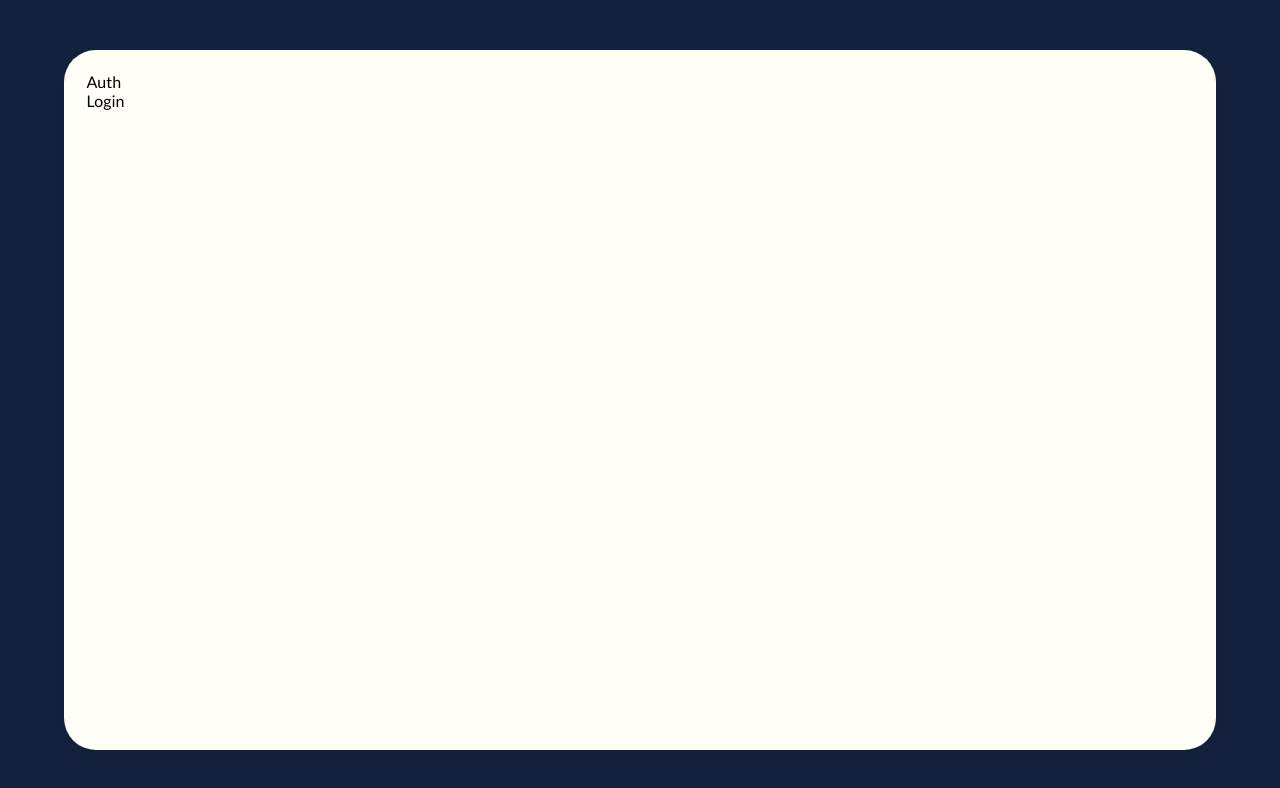
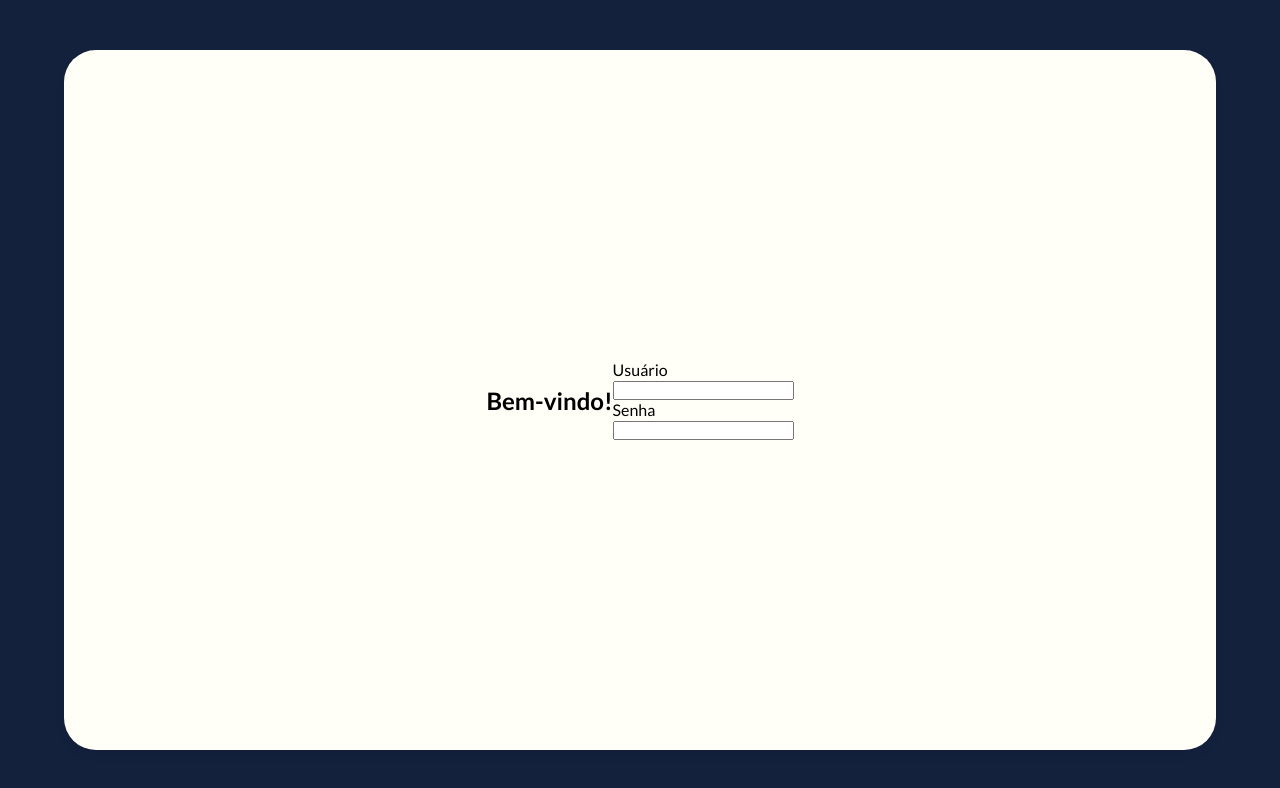
Before and after one commit to whoiscaio/software-management-fe, a React (Vite) app: page /login in a window 1280 px wide. Shown: the top 788 px of the page. Built offline with nearby package versions, Linux system fonts and the light colour scheme.

Commit message:
feat: auth page structure added

```diff
--- /dev/null
+++ b/src/pages/auth/components/Field.tsx
@@ -0,0 +1,22 @@
+import { ChangeEvent } from 'react';
+import { FieldContainer } from '../styles';
+
+type FieldProps = {
+  label: string,
+  value: string,
+  type?: string,
+  setValue: (value: string) => void;
+};
+
+export default function Field({ label, value, type, setValue }: FieldProps) {
+  function handleChangeValue(e: ChangeEvent<HTMLInputElement>) {
+    setValue(e.target.value);
+  }
+
+  return (
+    <FieldContainer>
+      <p>{label}</p>
+      <input value={value} onChange={handleChangeValue} type={type || 'text'} />
+    </FieldContainer>
+  );
+}
--- a/src/pages/auth/components/Login.tsx
+++ /dev/null
@@ -1,5 +0,0 @@
-export default function Login() {
-  return (
-    <div>Login</div>
-  );
-}
--- a/src/pages/auth/components/Signup.tsx
+++ /dev/null
@@ -1,5 +0,0 @@
-export default function Signup() {
-  return (
-    <div>Signup</div>
-  );
-}
--- a/src/pages/auth/index.tsx
+++ b/src/pages/auth/index.tsx
@@ -1,17 +1,29 @@
-import Login from './components/Login';
-import Signup from './components/Signup';
+import { ChangeEvent, useState } from 'react';
+import AuthContainer from './styles';
+import Field from './components/Field';
 
 type AuthProps = {
   as: 'login' | 'signup';
 };
 
 export default function Auth({ as }: AuthProps) {
+  const [username, setUsername] = useState<string>('');
+  const [password, setPassword] = useState<string>('');
+  const [confirmPassword, setConfirmPassword] = useState<string>('');
+
   return (
-    <div>
-      Auth <br />
-      {
-        as === 'login' ? <Login /> : <Signup />
-      }
-    </div>
+    <AuthContainer>
+      <h1>Bem-vindo!</h1>
+
+      <form>
+        <Field value={username} setValue={setUsername} label="Usuário" />
+        <Field value={password} setValue={setPassword} label="Senha" type="password" />
+        {
+          as === 'signup' && (
+            <Field value={confirmPassword} setValue={setConfirmPassword} label="Confirmar senha" />
+          )
+        }
+      </form>
+    </AuthContainer>
   );
 }
--- /dev/null
+++ b/src/pages/auth/styles.ts
@@ -0,0 +1,13 @@
+import { styled } from 'styled-components';
+
+const AuthContainer = styled.section`
+  height: 100%;
+
+  display: flex;
+  justify-content: center;
+  align-items: center;
+`;
+
+export const FieldContainer = styled.label``;
+
+export default AuthContainer;
```
